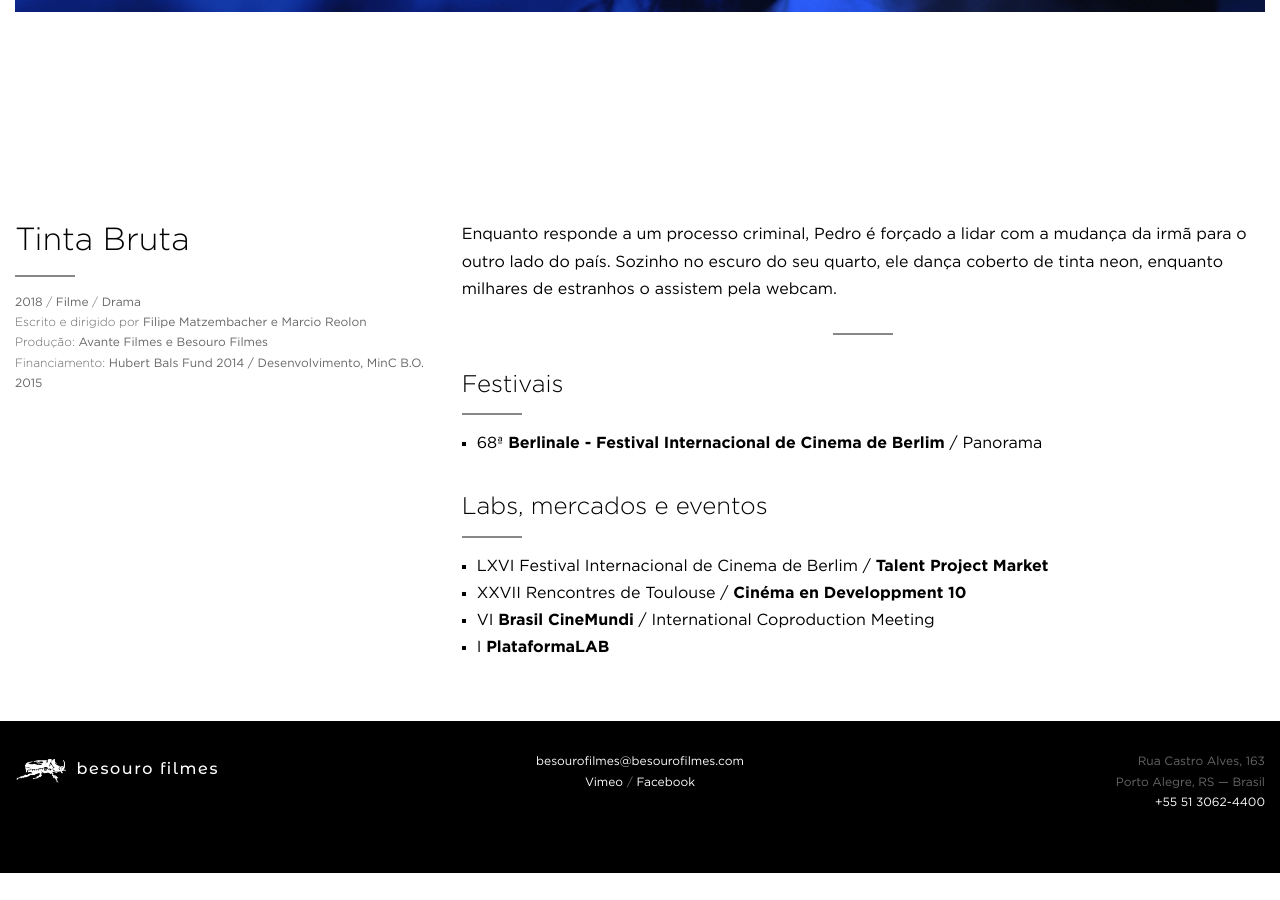
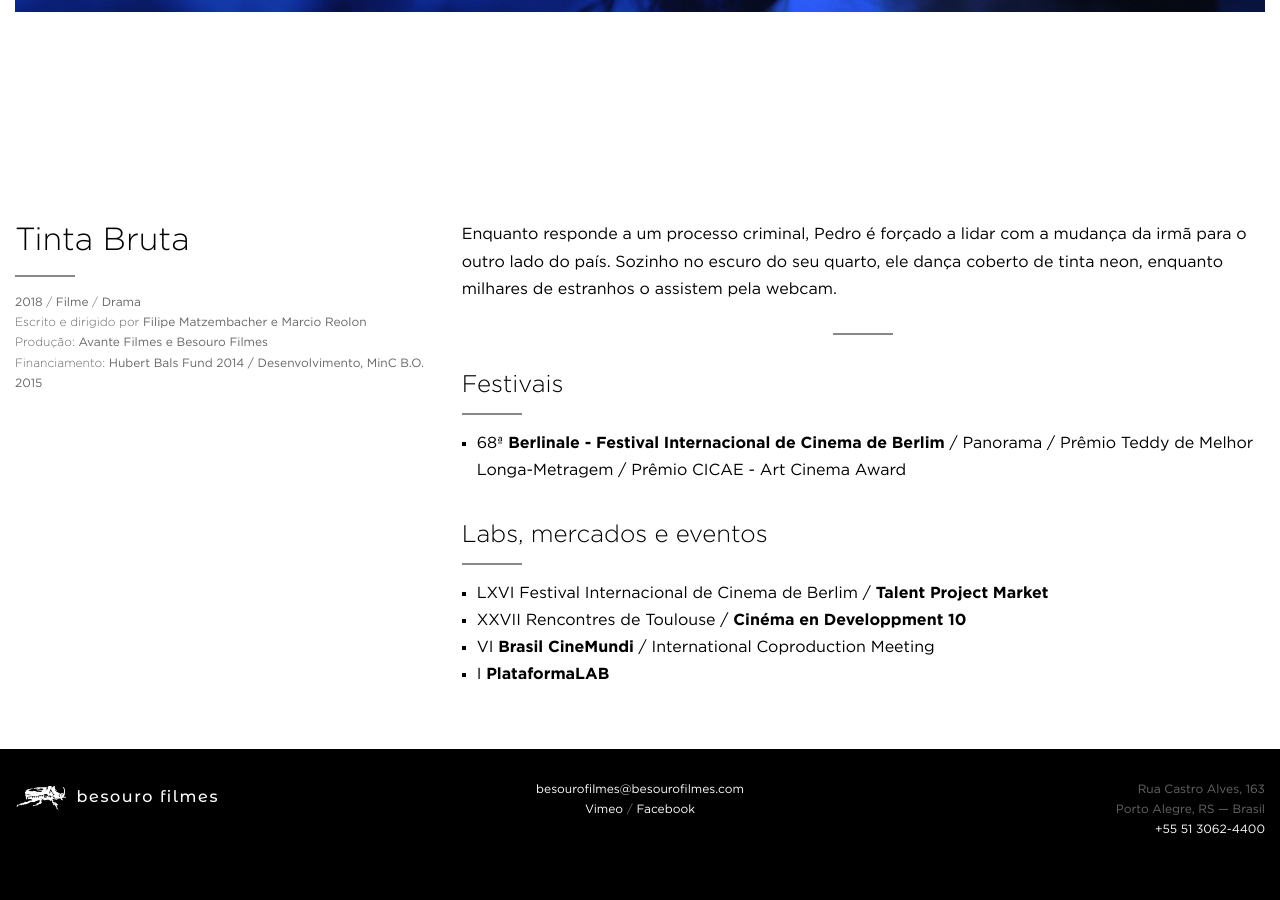
Before and after one commit to arthrfrts/besouro, a Jekyll site: the page built from _projects/tintabruta.md, in a window 1280 px wide and 900 px high, scrolled down 627 px. Built offline with Jekyll 4.4.1, drawn with Linux system fonts in a browser that asks for light colours; before the commit the page ends 1500 px from its top, so only the background shows below that.

Commit message:
Updated Tintabruta

```diff
--- a/_projects/tintabruta.md
+++ b/_projects/tintabruta.md
@@ -26,7 +26,7 @@ Enquanto responde a um processo criminal, Pedro é forçado a lidar com a mudan
 ---
 
 ## Festivais
-* 68ª **Berlinale - Festival Internacional de Cinema de Berlim** / Panorama
+* 68ª **Berlinale - Festival Internacional de Cinema de Berlim** / Panorama / Prêmio Teddy de Melhor Longa-Metragem / Prêmio CICAE - Art Cinema Award
 
 ## Labs, mercados e eventos
 * LXVI Festival Internacional de Cinema de Berlim / **Talent Project Market**
```
